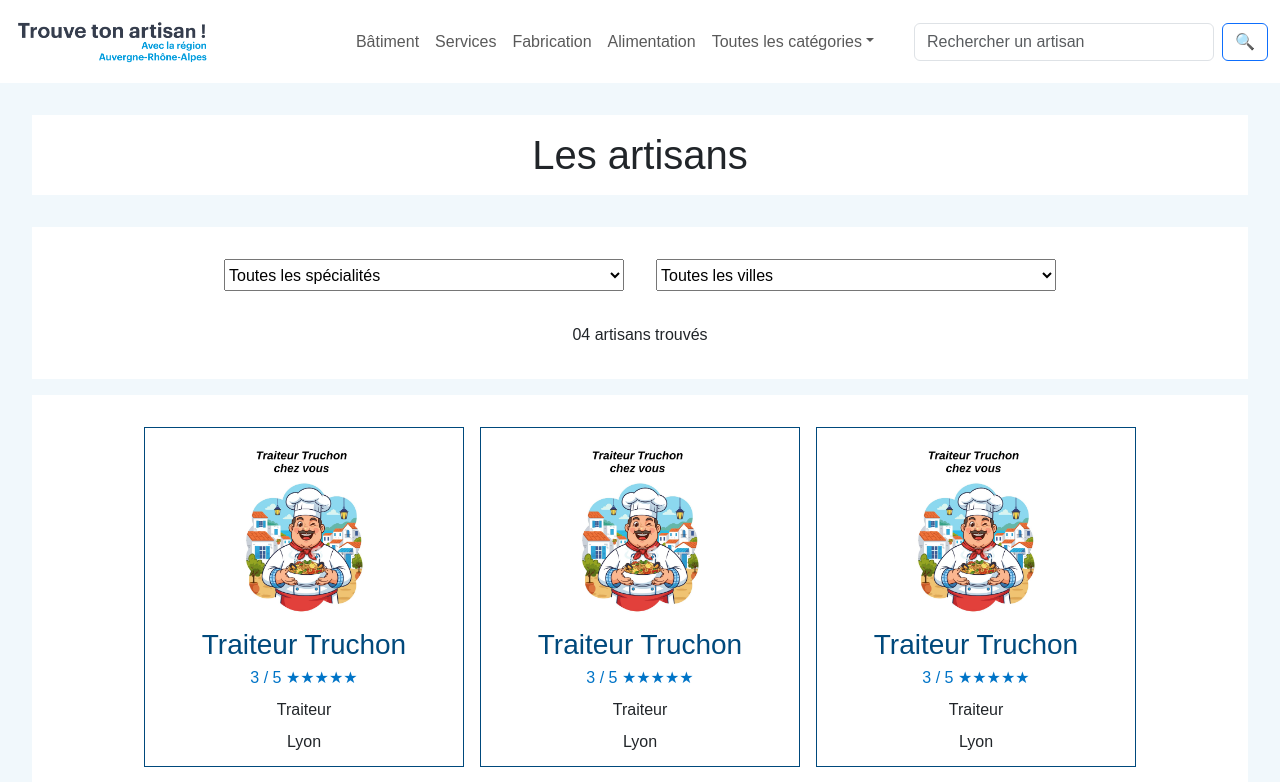
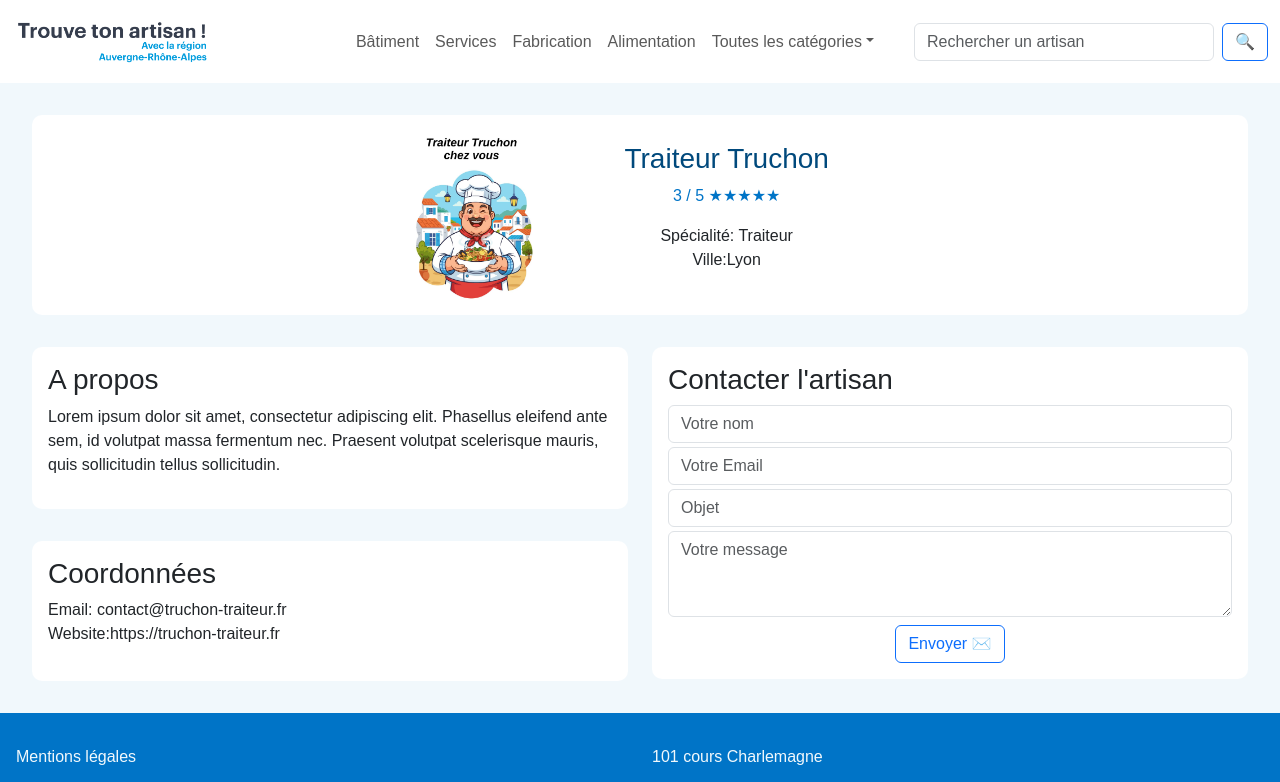
Before and after one commit to Djefdeg/trouve_ton_artisan, a React app in the folder frontend/: page / in a window 1280 px wide. Shown: the top 782 px of the page. Built offline with nearby package versions, Linux system fonts and the light colour scheme; the HTML template or start-up script is replaced by a standard one; a web font is replaced by a local one.

Commit message:
Build ArtisanForm page frontend

```diff
--- a/frontend/src/App.jsx
+++ b/frontend/src/App.jsx
@@ -1,16 +1,16 @@
 import Header from './components/Header/Header';
 import Footer from './components/Footer/Footer';
 // import Home from './pages/Home/Home'
-import ListArtisan from './pages/ListArtisan/listArtisan'
-//import ArtisanForm from './pages/ArtisanForm/ArtisanForm'
+// import ListArtisan from './pages/ListArtisan/listArtisan'
+import ArtisanForm from './pages/ArtisanForm/ArtisanForm'
 
 function App() {
   return (
     <>
       <Header />
       {/* <Home /> */}
-      <ListArtisan />
-      {/* <ArtisanForm /> */}
+      {/* <ListArtisan /> */}
+      <ArtisanForm />
       <Footer />
     </>
 
--- a/frontend/src/pages/ArtisanForm/ArtisanForm.jsx
+++ b/frontend/src/pages/ArtisanForm/ArtisanForm.jsx
@@ -4,29 +4,58 @@ import ImgProfil from './../../assets/logo_traiteur.jpg';
 function App() {
   return (
         <div className='artisan_form'>
-            <div className='presentation'>
+            <section className='presentation'>
                 <div className='image'>
                     <img className="artisan-card-image" src={ImgProfil} alt="Image de l'artisan" />
                 </div>
                 <div className='info'>
+                    <h3>Traiteur Truchon</h3>
+                    <p className="rating">3 / 5 ★★★★★</p>
+                    <span>Spécialité: </span>
+                    <span>Traiteur</span> <br />
+                    <span>Ville:</span>
+                    <span>Lyon</span>
+                </div>
+            </section>
 
+            <section className='section_form'>
+                <div className="row justify-content-between row-gap-3">
+                    <div className="col-12 col-md-6">
+                        <div className='details'>
+                            <div className='about p-3'>
+                                <h3>A propos</h3>
+                                <p>Lorem ipsum dolor sit amet, consectetur adipiscing elit. Phasellus eleifend ante sem, id volutpat massa
+                                    fermentum nec. Praesent volutpat scelerisque mauris, quis sollicitudin tellus sollicitudin.
+                                </p>
+                            </div>
+                            <div className='contact p-3'>
+                                <h3>Coordonnées</h3>
+                                <span>Email: </span>
+                                <span>contact@truchon-traiteur.fr</span> <br />
+                                <span>Website:</span>
+                                <span>https://truchon-traiteur.fr</span>
+                            </div>
+                        </div>
+                    </div>
+
+                    <div className="col-12 col-md-6">
+                        <form  className='form p-3'>
+                            <h3>Contacter l'artisan</h3>
+                            <input className="form-control me-2" placeholder="Votre nom"
+                            aria-label="Rechercher un artisan"/>
+                            <input className="form-control me-2 mt-1" type="email" placeholder="Votre Email"
+                            aria-label="Rechercher un artisan"/>
+                            <input className="form-control me-2 mt-1" placeholder="Objet"
+                            aria-label="Objet"/>
+                            <textarea className="form-control me-2 mt-1" name="" id="" placeholder="Votre message" rows="3"></textarea>
+
+                            <div class="d-flex justify-content-center mt-2">
+                                <button className="btn btn-outline-primary" type="submit"> Envoyer ✉️</button>
+                            </div>
+                        </form>
+                    </div>
                 </div>
-
-            </div>
-
-            <div className='details'>
-                <div className='about'>
-
-                </div>
-                <div className='contact'>
-
-                </div>
-
-            </div>
-
-            <div className='form'>
-
-            </div>
+            </section>
 
         </div>
     )
--- a/frontend/src/pages/ArtisanForm/ArtisanForm.scss
+++ b/frontend/src/pages/ArtisanForm/ArtisanForm.scss
@@ -1,2 +1,67 @@
 @use 'sass:color';
 @use '../../styles/variables' as *;
+
+.artisan_form {
+  background-color: $color-background;
+  font-family: 'Graphik', sans-serif;
+  padding:32px 32px;
+}
+
+.presentation {
+  background-color:#fff;
+  border-radius: 10px;
+  margin-bottom: 32px;
+}
+
+.artisan-card-image{
+  height: 200px;
+}
+
+.presentation {
+  display: flex;
+  flex-wrap: wrap;
+  justify-content: center;
+  align-items: center;
+  gap: 32px;
+}
+
+.info {
+    text-align: center;
+    width: 300px;
+    padding-bottom: 16px;
+}
+
+.info h3 {
+    color: $color-dark-blue;
+}
+
+.rating{
+  color: $color-primary;
+}
+
+.details {
+  background-color:$color-background;
+}
+
+.about{
+  margin-bottom: 32px;
+  background-color: #fff;
+  border-radius: 10px;
+}
+
+.contact{
+  background-color: #fff;
+  border-radius: 10px;
+  height: 140px;
+}
+
+.form{
+  background-color: #fff;
+  border-radius: 10px;
+}
+.section_form {
+  display: flex;
+  flex-wrap: wrap;
+  gap: 32px;
+  justify-content: center;
+}
```
